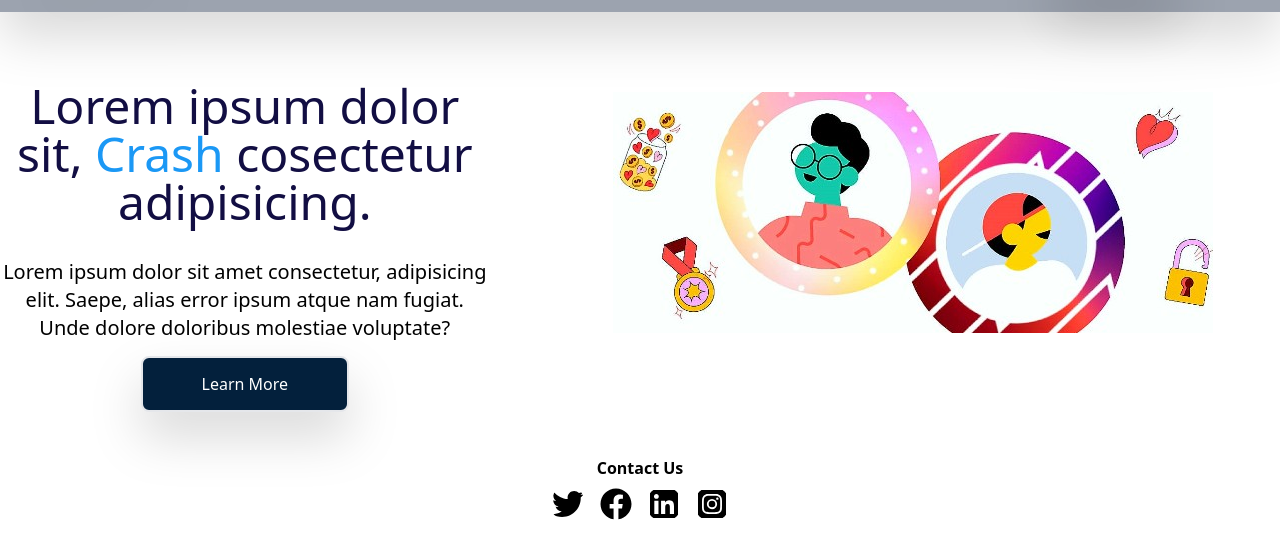
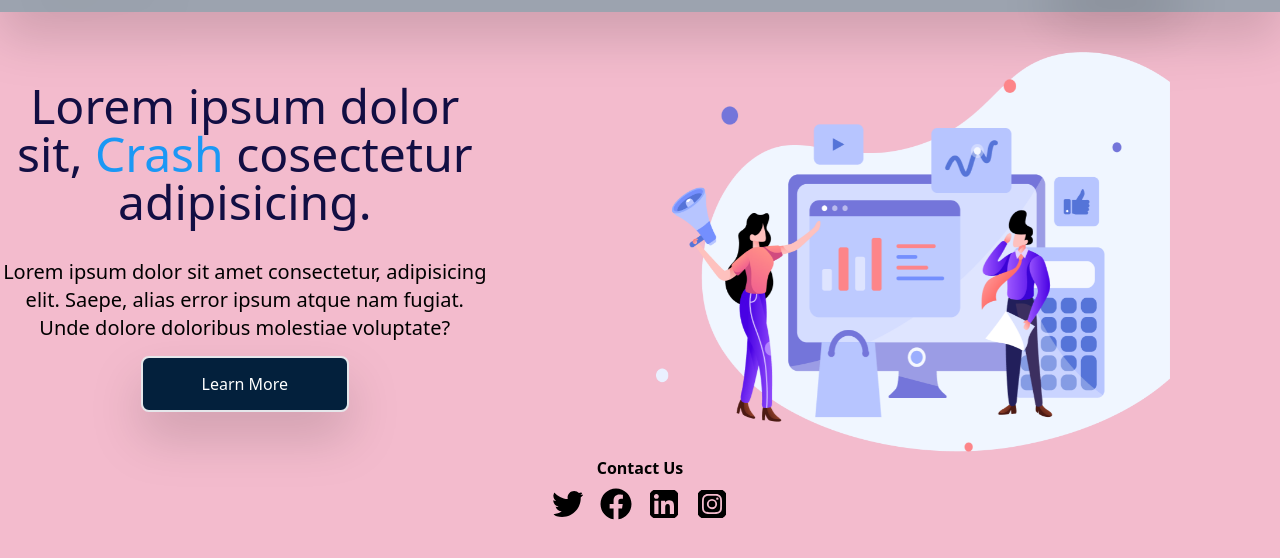
Before and after one commit to Ranjan-02/Ranjan-02, a plain HTML site: page index.html in a window 1280 px wide. Shown: the part 58-616 px from the top of the page. Drawn offline with nearby package versions, Linux system fonts and the light colour scheme.

Commit message:
modify css

```diff
--- a/index.html
+++ b/index.html
@@ -9,7 +9,7 @@
     <title>Document</title>
 </head>
 
-<body class="h-fit">
+<body class="h-fit bg-[#f3bbcd]">
     <nav class=" h-[70px] flex justify-between items-center  bg-gray-400 drop-shadow-2xl">
         <img src="./ylogo.png" alt="youtube logo" class="h-10 w-[400px] ml-14 drop-shadow-2xl">
         <ul class="flex gap-12 flex-grow-0 mr-[100px] items-center">
@@ -45,11 +45,11 @@
                 More</button>
 
         </div>
-        <div class="w-[60%] flex items-center justify-center">
-            <img src="./youtube.jpeg" alt="" class="max-w-full max-h-full">
+        <div class="w-[60%] flex items-center justify-center ">
+            <img src="./Header Illustration.png" alt="" class="max-w-full max-h-full relative top-10">
         </div>
     </main>
-    <main class="flex items-center justify-center gap-2 mt-11 flex-col">
+    <main class="flex items-center justify-center gap-2 mt-11 flex-col ">
         <div class="">
             <p class="font-bold">Contact Us</p>
         </div>
```
Also changed, not shown: Project_1/HTML.html (+1 -1 lines), Header Illustration.png (added).
